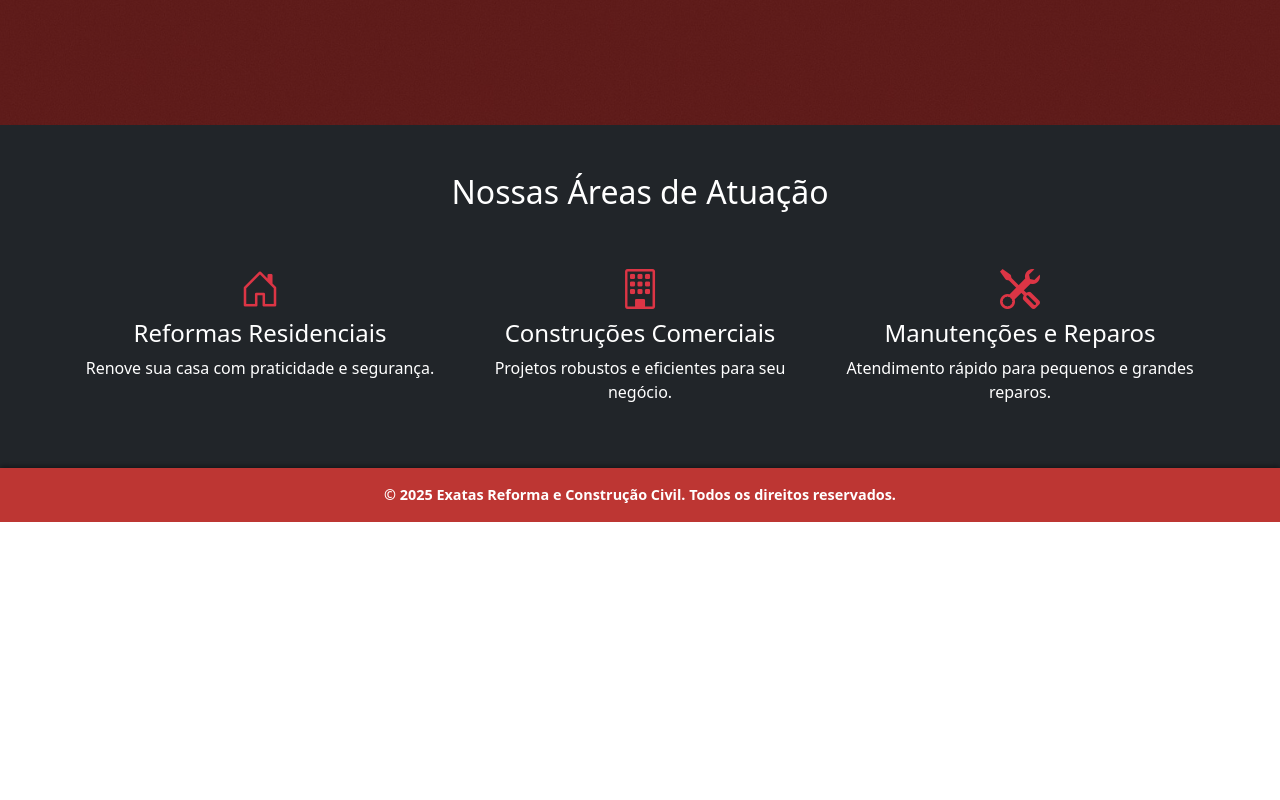
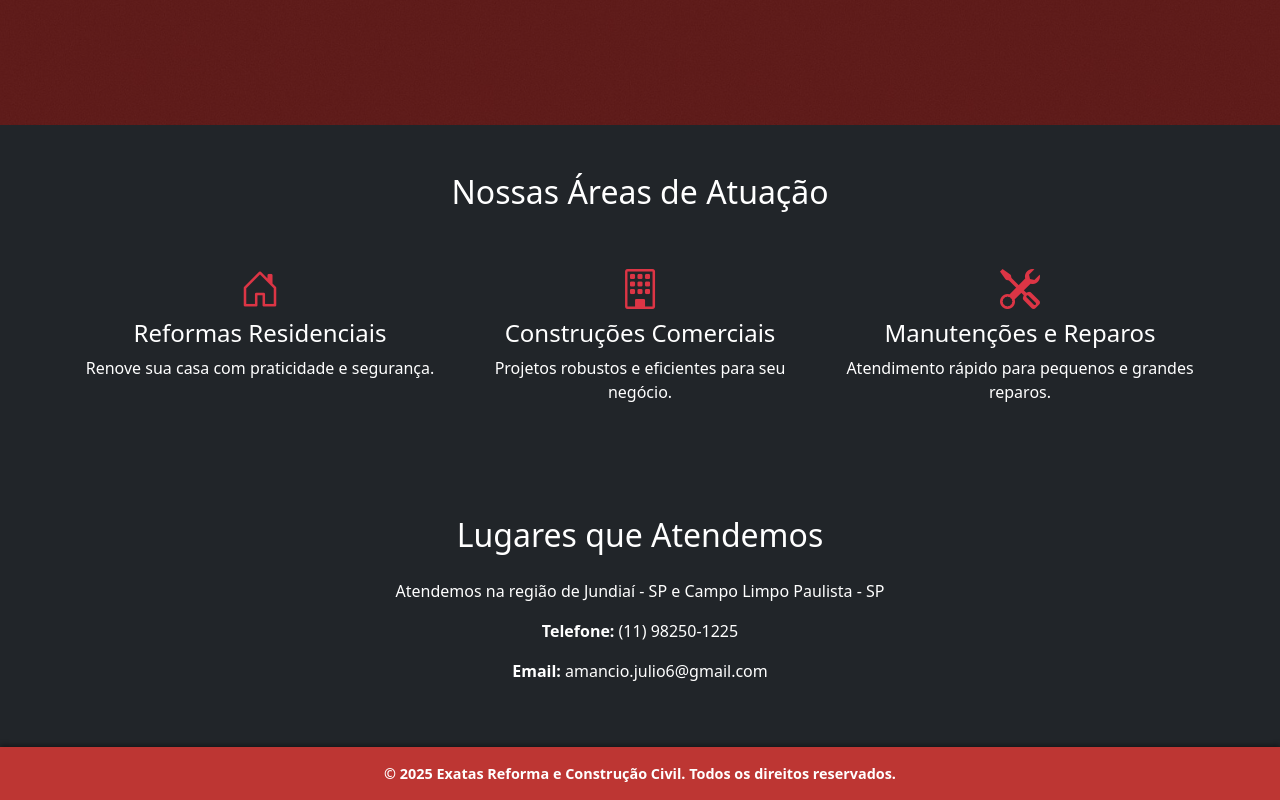
Before and after one commit to BrianWS01/Exatas, a plain HTML site: page index.html in a window 1280 px wide. Shown: the part 851-1651 px from the top of the page. Before the commit the page ends 1373 px from the top, so only its background shows below. Drawn offline with nearby package versions, Linux system fonts and the light colour scheme.

Commit message:
Commit 24/07

```diff
--- a/index.html
+++ b/index.html
@@ -5,7 +5,7 @@
   <meta charset="UTF-8" />
   <meta name="viewport" content="width=device-width, initial-scale=1" />
   <title>Exatas - Reforma e Construção Civil</title>
-
+  <meta name="description" content="Especialistas em reformas de casas, apartamentos, comércios, Manutenções gerais e escolar. Solicite um orçamento!">
   <link rel="icon" type="image/png" href="assets/imgs/Logotipo X com Régua.png">
   <link rel="stylesheet" href="assets/CSS/style.css" />
   <link href="https://cdn.jsdelivr.net/npm/bootstrap@5.3.3/dist/css/bootstrap.min.css" rel="stylesheet" />
@@ -170,6 +170,17 @@
     </div>
   </section>
 
+   <!-- Contato -->
+  <section id="contato" class="py-5 bg-dark text-white">
+    <div class="container">
+      <h2 class="text-center mb-4">Lugares que Atendemos</h2>
+      <p class="text-center">Atendemos na região de Jundiaí - SP e Campo Limpo Paulista - SP</p>
+      <div class="text-center">
+        <p><strong>Telefone:</strong> (11) 98250-1225</p>
+        <p><strong>Email:</strong> amancio.julio6@gmail.com</p>
+      </div>
+    </div>
+  </section>
 
 
   <!-- WhatsApp flutuante -->
```
Also changed, not shown: Nossosservços.html (+1 -1 lines), Sobre.html (+1 -0 lines), orçamento.html (+1 -0 lines), Logo EXATAS.jpeg (added).
